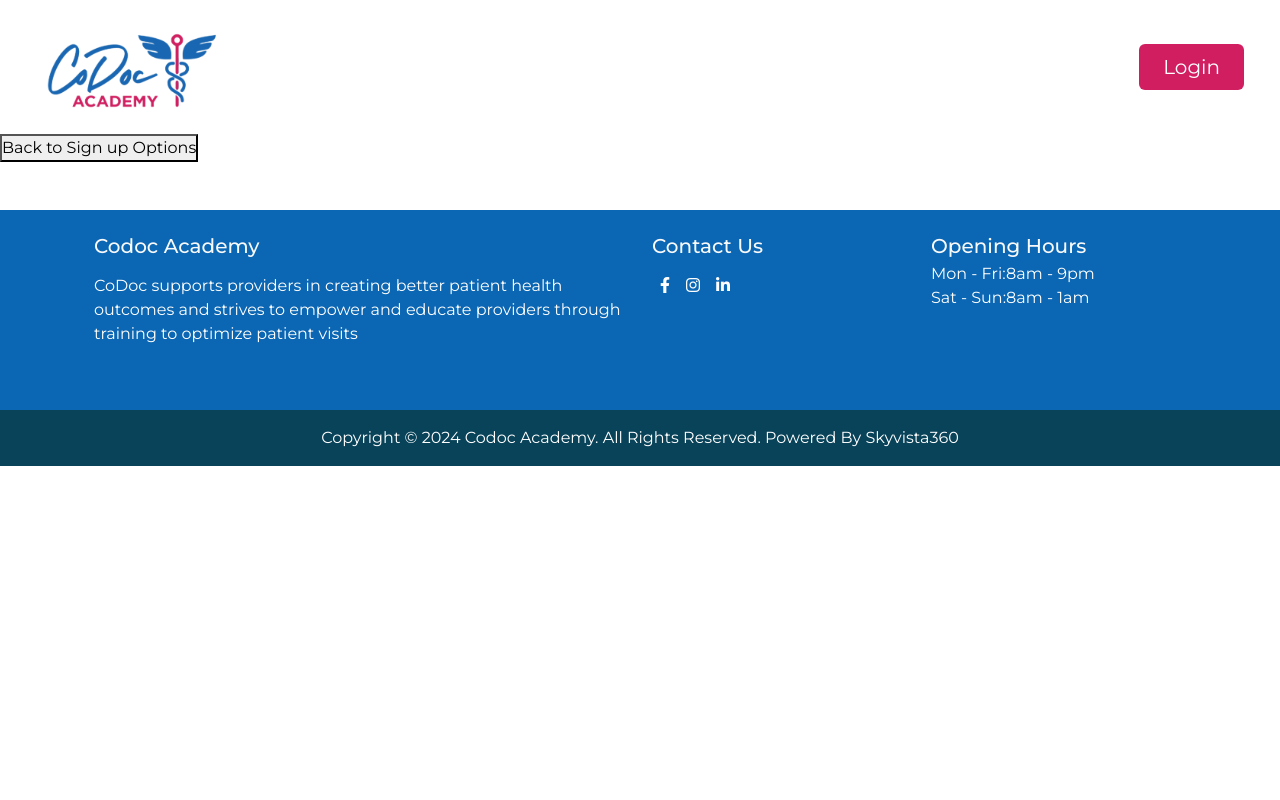
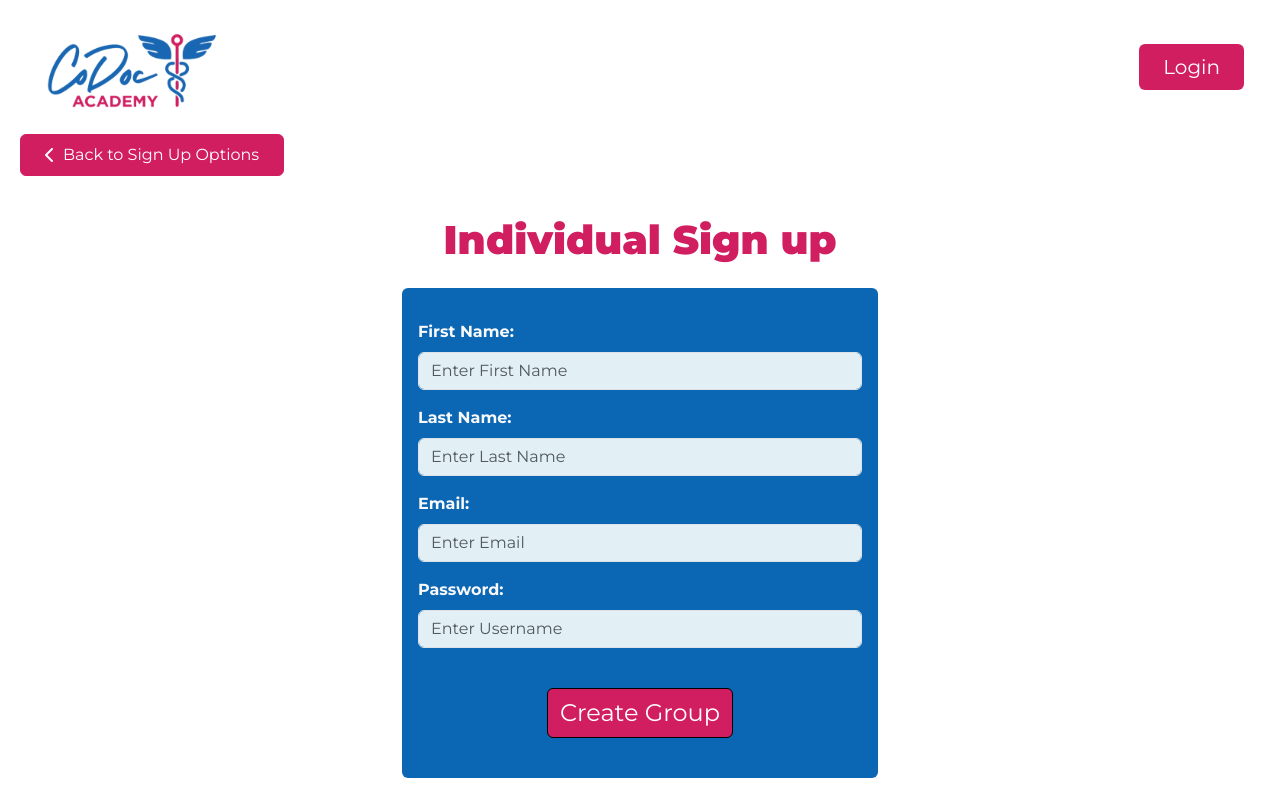
Before and after one commit to ananyaSub955/CodocAcademy, a React (Vite) app: page /individualSignUp in a window 1280 px wide. Shown: the top 800 px of the page. Built offline with nearby package versions, Linux system fonts and the light colour scheme.

Commit message:
created individual sign up and a back button component
- can just use component instead of repeating code

- can alter the button text and link but style and position stays the same

- make sure to import BackButton

```diff
--- /dev/null
+++ b/src/components/BackButton.jsx
@@ -0,0 +1,22 @@
+import React from 'react'
+import { useNavigate } from 'react-router-dom'
+
+const BackButton = ({ text = "Back", link = "/signUpPlans" }) => {
+    const navigate = useNavigate();
+  return (
+    <div>
+        <div className="mb-3">
+                <button
+                    className="bg-darkFuschia text-white px-4 py-2 rounded border border-darkFuschia d-flex align-items-center"
+                    style={{ marginLeft: '20px' }} // adjust as needed
+                    onClick={() => navigate(link)}
+                >
+                    <i className="fas fa-chevron-left me-2"></i>
+                    {text}
+                </button>
+            </div>
+        </div>
+  )
+}
+
+export default BackButton
--- a/src/pages/CreateGroup.jsx
+++ b/src/pages/CreateGroup.jsx
@@ -1,5 +1,6 @@
 import React from 'react'
 import { useNavigate } from 'react-router-dom'
+import BackButton from '../components/BackButton';
 
 
 const CreateGroup = () => {
@@ -7,18 +8,7 @@
 
     return (
         <div>
-            <div className="mb-3">
-                <button
-                    className="bg-darkFuschia text-white px-4 py-2 rounded border border-darkFuschia d-flex align-items-center"
-                    style={{ marginLeft: '20px' }}
-                    onClick={() => navigate('/groupSignUpChoice')}
-                >
-                    <i className="fas fa-chevron-left me-2"></i>
-                    Back to Group Choosing
-                </button>
-            </div>
-
-
+            <BackButton text = "Back to Group Choosing" link = '/groupSignUpChoice'/>
 
             <div className="container mt-4" style={{ maxWidth: '500px' }}>
                 <h1 className="text-darkFuschia p-3 text-center fw-bold">
--- a/src/pages/CreateJoinGroup.jsx
+++ b/src/pages/CreateJoinGroup.jsx
@@ -1,21 +1,14 @@
 import React from 'react'
 import { useNavigate } from 'react-router-dom'
+import BackButton from '../components/BackButton';
 
 const CreateJoinGroup = () => {
     const navigate = useNavigate();
 
     return (
         <div>
-            <div className="mb-3">
-                <button
-                    className="bg-darkFuschia text-white px-4 py-2 rounded border border-darkFuschia d-flex align-items-center"
-                    style={{ marginLeft: '20px' }} // adjust as needed
-                    onClick={() => navigate('/signUpPlans')}
-                >
-                    <i className="fas fa-chevron-left me-2"></i>
-                    Back to Sign up Options
-                </button>
-            </div>
+            <BackButton text = "Back to Sign Up Options"/>
+
 
 
             <div className="container mt-4" style={{ maxWidth: '500px' }}>
--- a/src/pages/IndividualSignUp.jsx
+++ b/src/pages/IndividualSignUp.jsx
@@ -1,15 +1,67 @@
 import React from 'react'
-import { useNavigate } from 'react-router-dom'
+import BackButton from '../components/BackButton';
 
 const IndividualSignUp = () => {
-    const navigate = useNavigate();
+
     return (
         <div>
-            <button
-                onClick={() => navigate('/signUpPlans')}
-            >
-                Back to Sign up Options
-            </button>
+            <BackButton text = "Back to Sign Up Options"/>
+
+            <div className="container mt-4" style={{ maxWidth: '500px' }}>
+                <h1 className="text-darkFuschia p-3 text-center fw-bold">
+                    <b>Individual Sign up </b>
+                </h1>
+
+                <form className="bg-ultramarine p-3 rounded  text-light">
+                    <div className="mb-3 mt-3">
+                        <label htmlFor="firstName" className="form-label"> <b>First Name:</b></label>
+                        <input
+                            type="text"
+                            className="bg-lightBlue form-control"
+                            id="firstName"
+                            placeholder="Enter First Name"
+                            name="firstName"
+                        />
+                    </div>
+                    <div className="mb-3 mt-3">
+                        <label htmlFor="lastName" className="form-label"> <b>Last Name:</b></label>
+                        <input
+                            type="text"
+                            className="bg-lightBlue form-control"
+                            id="lastName"
+                            placeholder="Enter Last Name"
+                            name="lastName"
+                        />
+                    </div>
+                    <div className="mb-3 mt-3">
+                        <label htmlFor="email" className="form-label"> <b>Email:</b></label>
+                        <input
+                            type="email"
+                            className="bg-lightBlue form-control"
+                            id="email"
+                            placeholder="Enter Email"
+                            name="email"
+                        />
+                    </div>
+                    <div className="mb-3 mt-3">
+                        <label htmlFor="password" className="form-label"> <b>Password:</b></label>
+                        <input
+                            type="password"
+                            className="bg-lightBlue form-control"
+                            id="password"
+                            placeholder="Enter Username"
+                            name="username"
+                        />
+                    </div>
+
+
+                    <div className='d-flex justify-content-center py-4'>
+                        <button className="btn btn-darkFuschia text-center fs-4 border border-black" >
+                            Create Group
+                        </button>
+                    </div>
+                </form>
+            </div>
         </div>
     )
 }
--- a/src/pages/JoinGroup.jsx
+++ b/src/pages/JoinGroup.jsx
@@ -1,5 +1,6 @@
 import React from 'react'
 import { useNavigate } from 'react-router-dom'
+import BackButton from '../components/BackButton';
 
 
 const JoinGroup = () => {
@@ -7,20 +8,12 @@
 
     return (
         <div>
-            <div className="mb-3">
-                <button
-                    className="bg-darkFuschia text-white px-4 py-2 rounded border border-darkFuschia d-flex align-items-center"
-                    style={{ marginLeft: '20px' }}
-                    onClick={() => navigate('/groupSignUpChoice')}
-                >
-                    <i className="fas fa-chevron-left me-2"></i>
-                    Back to Group Choosing
-                </button>
-            </div>
+            <BackButton text="Back to Group Choosing" link='/groupSignUpChoice' />
+
 
             <div className="container mt-4" style={{ maxWidth: '500px' }}>
                 <h1 className="text-darkFuschia p-3 text-center fw-bold">
-                    <b>Group Sign up</b>
+                    <b>Join a Group</b>
                 </h1>
 
                 <form className="bg-ultramarine p-3 rounded  text-light">
@@ -77,7 +70,7 @@
 
                     <div className='d-flex justify-content-center py-4'>
                         <button className="btn btn-darkFuschia text-center fs-4 border border-black" >
-                            Create Group
+                            Join Group
                         </button>
                     </div>
 
```
